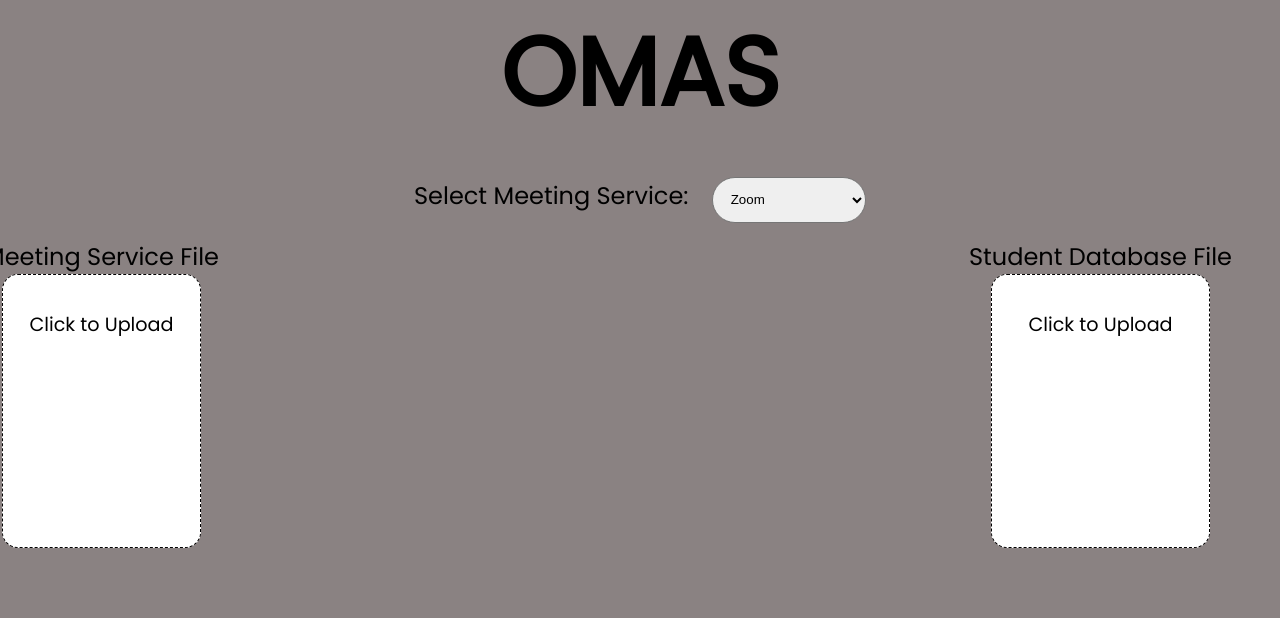
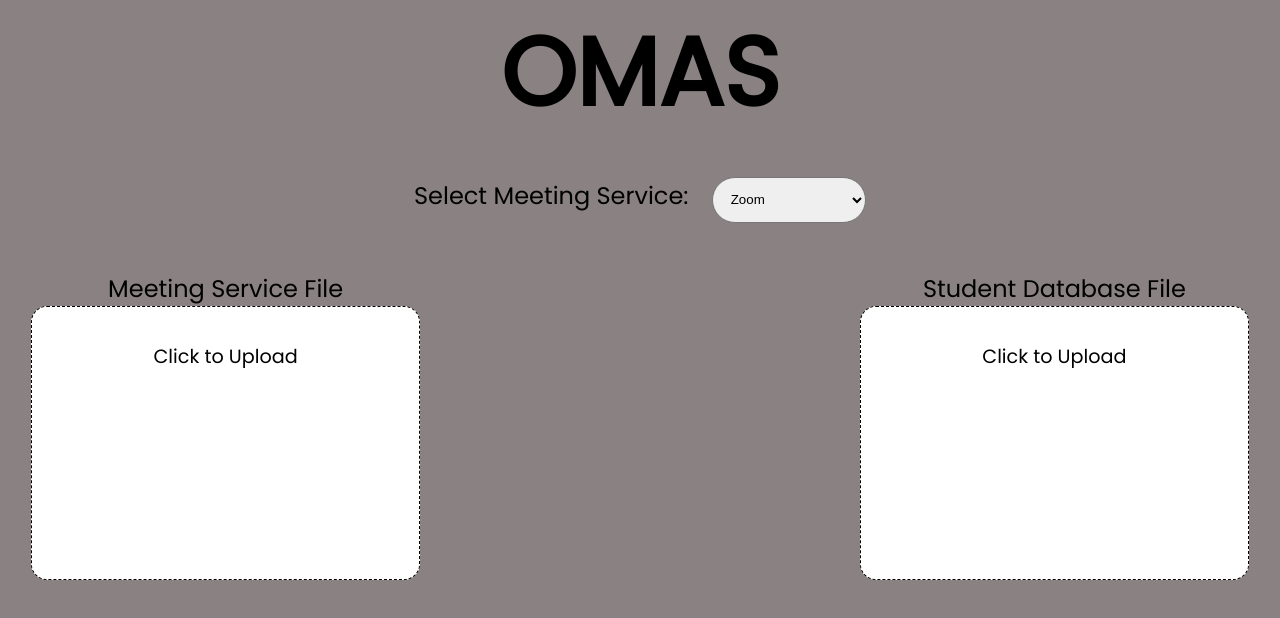
Before and after one commit to AhmadGhachim/OMAS, a React (Create React App) app in the folder frontend/: page / in a window 1280 px wide. Shown: the top 618 px of the page. Built offline with nearby package versions, Linux system fonts and the light colour scheme.

Commit message:
refactor App.css code to reformat styling of the file inputs

```diff
--- a/frontend/src/App.css
+++ b/frontend/src/App.css
@@ -72,22 +72,26 @@ label {
 }
 
 .meeting-documents {
-  margin: 1em 3em;
+  margin: 3em 3em;
   display: flex;
   justify-content: space-between;
+}
+
+.file {
+  width: 30%;
 }
 
 .file form {
   display: flex;
   flex-direction: column;
   align-items: center;
-  margin-left: -4em;
+  /* margin-left: -4em; */
 }
 
 .file-input-btn {
   /* min-width: 100%; */
-  /* max-width: 90%; */
-  width: 70%;
+  /* max-width: 100%; */
+  width: 100%;
   height: 15em;
   border: 1px dashed black;
   border-radius: 1em;
```
